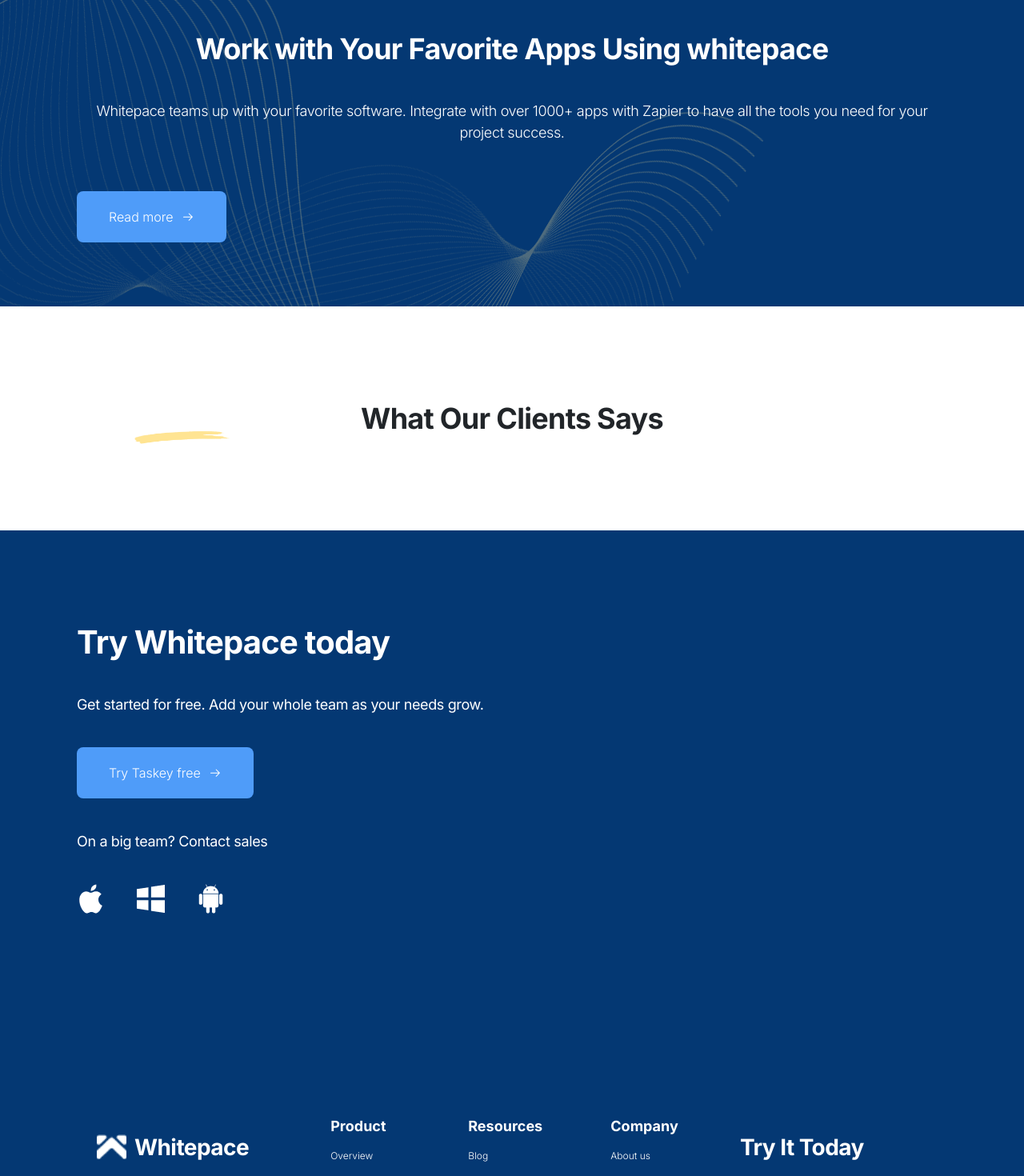
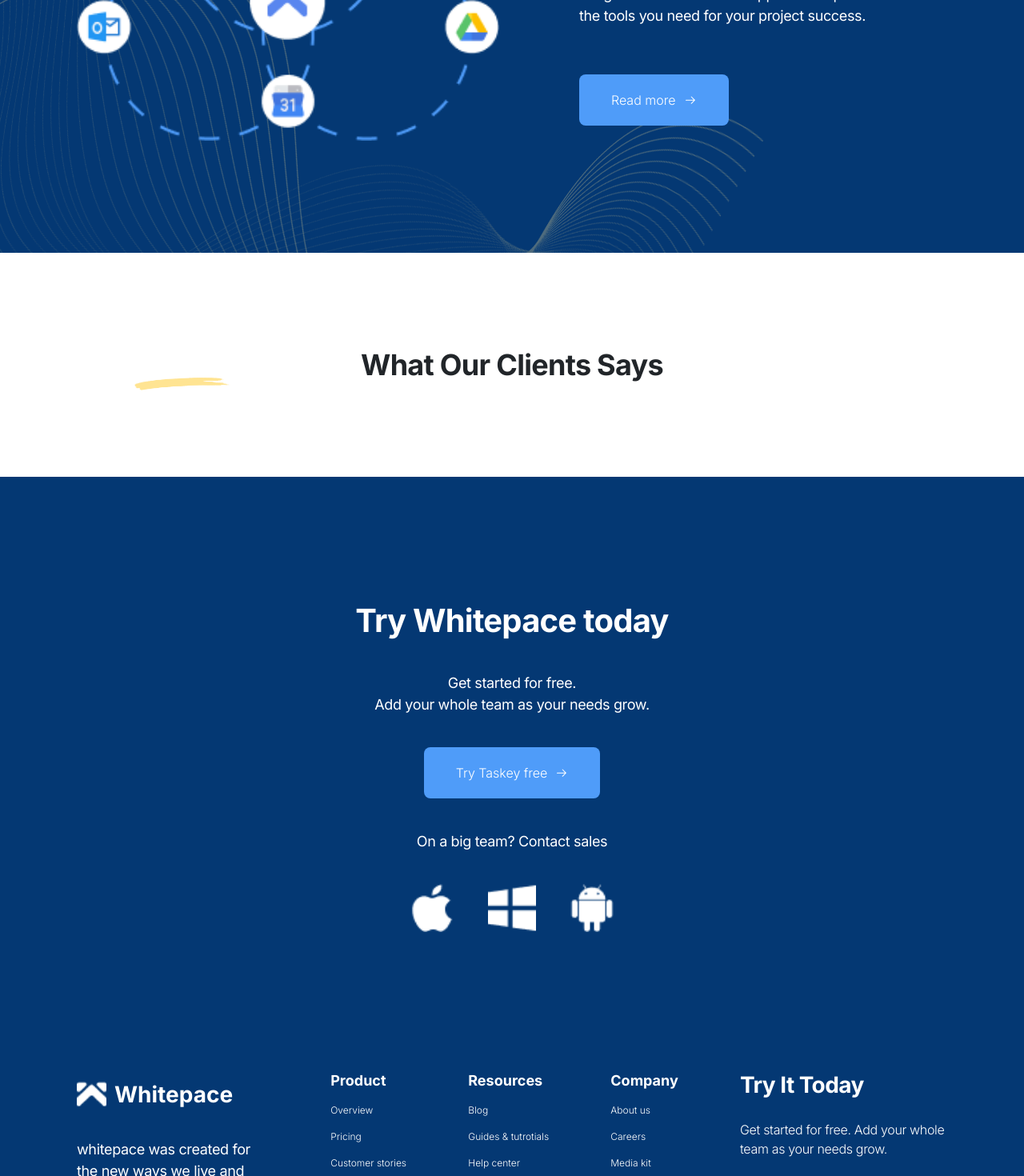
Before and after one commit to Kaliuzhnyi-Nazariy/whitepace, a Next.js app: page / in a window 1280 px wide. Shown: the part 4740-6210 px from the top of the page at 80% size. Built offline with nearby package versions, Linux system fonts and the light colour scheme.

Commit message:
added some corrections to styles

```diff
--- a/app/components/Customise.tsx
+++ b/app/components/Customise.tsx
@@ -11,13 +11,7 @@
       extraStyles="py-[100px] min-[768px]:py-[140px] "
       flexStyle="min-[1152px]:flex min-[1152px]:items-center min-[1152px]:justify-between "
     >
-      <PhotoSkeleton
-        extraStyle="mb-[60px] min-[1152px]:m-0 min-[1152px]:h-[398px] "
-        lpW={670}
-        lpH={500}
-        descW={714}
-        descH={532}
-      />
+      <PhotoSkeleton extraStyle="mb-[60px] min-[1152px]:m-0 min-[1152px]:h-[398px] " />
       <div className="min-[1152px]:w-[494px] min-[1440px]:w-[646px] ">
         <TitleWithDrawing
           ImageLink="/vector.png"
@@ -33,9 +27,7 @@
           editors (Rich Text or Markdown). Or create your own scripts and
           plugins using the Extension API.
         </Text>
-        <Button anotherPlace="max-[1151px]:mx-auto min-[1152px]:mr-auto ">
-          Let{"'"}s Go{" "}
-        </Button>
+        <Button>Let{"'"}s Go </Button>
       </div>
     </Section>
   );
--- a/app/components/FooterComponent/Footer.tsx
+++ b/app/components/FooterComponent/Footer.tsx
@@ -14,8 +14,8 @@
   const liStyles = "flex flex-col max-md:items-center md:items-start";
 
   return (
-    <Section extraStyles="pt-[140px] justify-start bg-[var(--darkerprimary)] text-[var(--background)] py-8 ">
-      <div className="mt-20 flex flex-col max-md:items-center md:items-start">
+    <Section extraStyles="pt-[140px] justify-start bg-[var(--darkerprimary)] text-[var(--background)]  min-[768px]:pt-20 min-[768px]:pb-[100px] min-[1152px]:pt-[140px] ">
+      <div className="flex flex-col max-md:items-center md:items-start">
         <ul className="flex flex-col max-[1152px]:gap-20 min-[1152px]:flex-row min-[1152px]:justify-between min-[1152px]:w-full ">
           <li className={liStyles}>
             <Info />
@@ -32,8 +32,9 @@
           <li className={liStyles}>
             <TryIt
               extraStyle="w-[201px] min-[1152px]:w-[259px] "
-              textStyle="font-light text-start min-[1152px]:tracking-[-2%] min-[1152px]:text-[16px] "
-              titleStyle="tracking-[-2%] text-[28px] min-[1152px]:text-start "
+              textStyle="font-light text-center min-[1152px]:tracking-[-0.02em] min-[1152px]:text-[16px] min-[768px]:text-start "
+              titleStyle=" min-[1152px]:text-start"
+              newFontSize="text-[28px]"
               buttonStyle="w-[187px]"
               anotherBtnPlace="min-[1152px]:mr-auto "
             />
--- a/app/components/FooterComponent/Info.tsx
+++ b/app/components/FooterComponent/Info.tsx
@@ -6,9 +6,15 @@
 const Info = () => {
   return (
     <div className="min-[1152px]:w-60 ">
-      <div className="flex gap-2.5 items-center justify-center ">
+      <div className="flex gap-2.5 items-center justify-center min-[768px]:justify-start h-[34px] min-[768px]:h-[62px] max-[1151px]:h-[62px] ">
         <Image src="/logoicon.png" alt="company logo" width={37} height={29} />
-        <Title extraStyles="text-[28px] ">Whitepace</Title>
+        <Title
+          newFontSize=" text-[28px] tracking-normal min-[768px]:text-[52px] min-[1152px]:text-[28px]   "
+          extraStyles="text-start  "
+          isHero
+        >
+          Whitepace
+        </Title>
       </div>
       <Text extraStyles=" text-center md:text-start ">
         whitepace was created for the new ways we live and work.{" "}
--- a/app/components/FooterComponent/TryIt.tsx
+++ b/app/components/FooterComponent/TryIt.tsx
@@ -9,10 +9,18 @@
   textStyle = "",
   buttonStyle = "",
   anotherBtnPlace = "",
+  newFontSize = "",
 }) => {
   return (
     <div className={extraStyle}>
-      <Title extraStyles={titleStyle}>Try It Today</Title>
+      <Title
+        changedLetSpace="leading-[39px]"
+        extraStyles={titleStyle}
+        newFontSize={newFontSize}
+        isHero
+      >
+        Try It Today
+      </Title>
       <Text extraStyles={textStyle}>
         Get started for free. Add your whole team as your needs grow.
       </Text>
--- a/app/components/Hero.tsx
+++ b/app/components/Hero.tsx
@@ -11,7 +11,7 @@
   return (
     <Section
       extraStyles="relative bg-[var(--darkerprimary)] py-20 flex max-[1152px]:flex-col justify-center items-center text-center text-[var(--background)] overflow-hidden z-0 max-[1152px]:pt-[140px] max-[1152px]:pb-[100px] min-[1152px]:flex-row min-[1152px]:py-[140px] "
-      flexStyle="min-[1152px]:contents"
+      flexStyle="min-[1152px]:flex min-[1152px]:items-center min-[1152px]:justify-between "
     >
       <BgPict width={1026} height={633} rotDeg={18} />
       <div className="z-10 max-[1152px]:mt-20 min-[1152px]:w-[562px] ">
@@ -37,7 +37,7 @@
           Try Whitepace Free
         </Button>
       </div>
-      <PhotoSkeleton extraStyle="min-[1152px]:m-0 max-[1152px]:mt-[100px]  " />
+      <PhotoSkeleton />
     </Section>
   );
 };
--- a/app/components/Try.tsx
+++ b/app/components/Try.tsx
@@ -7,16 +7,26 @@
 
 const TryComponent = () => {
   return (
-    <Section extraStyles="pt-[100px] justify-start bg-[var(--darkerprimary)] text-[var(--background)] pb-8 ">
-      <Title extraStyles="text-start text-[40px] ">Try Whitepace today</Title>
-      <Text extraStyles="text-start">
-        Get started for free. Add your whole team as your needs grow.
+    <Section extraStyles="pt-[100px] justify-start bg-[var(--darkerprimary)] text-[var(--background)] pb-8 min-[768px]:pt-[140px] ">
+      <div className="min-[1152px]:w-[608px] mx-auto ">
+        <Title extraStyles="text-start text-[40px] min-[1152px]:text-center  ">
+          Try Whitepace today
+        </Title>
+        <Text extraStyles="text-start min-[1152px]:text-center ">
+          Get started for free.
+          <br />
+          Add your whole team as your needs grow.
         </Text>
-      <Button changedMT="mt-10" anotherPlace="mr-auto">
+        <Button
+          changedMT="mt-10"
+          anotherPlace="max-[1151px]:mr-auto min-[1152px]:mx-auto "
+        >
           Try Taskey free
         </Button>
-      <Text extraStyles="text-start mt-10">On a big team? Contact sales</Text>
-      <ul className="flex gap-10 mt-10">
+        <Text extraStyles="text-start mt-10  min-[1152px]:text-center">
+          On a big team? Contact sales
+        </Text>
+        <ul className="flex gap-10 mt-10  min-[1152px]:justify-center">
           <li>
             <a href="https://www.apple.com/" target="_blank">
               <Image
@@ -24,6 +34,7 @@
                 alt="Apple logo"
                 width={35}
                 height={36}
+                className="min-[768px]:w-[60px] min-[768px]:h-[60px] "
               />
             </a>
           </li>
@@ -37,6 +48,7 @@
                 alt="Windows logo"
                 width={35}
                 height={36}
+                className="min-[768px]:w-[60px] min-[768px]:h-[60px] "
               />
             </a>
           </li>
@@ -47,10 +59,12 @@
                 alt="Android logo"
                 width={35}
                 height={36}
+                className="min-[768px]:w-[60px] min-[768px]:h-[60px] "
               />
             </a>{" "}
           </li>
         </ul>
+      </div>
     </Section>
   );
 };
--- a/app/components/WorkWith.tsx
+++ b/app/components/WorkWith.tsx
@@ -8,7 +8,10 @@
 
 const WorkWith = () => {
   return (
-    <Section extraStyles="bg-[var(--darkerprimary)] py-20 relative z-0 overflow-hidden text-[var(--background)] ">
+    <Section
+      extraStyles="bg-[var(--darkerprimary)] py-20 relative z-0 overflow-hidden text-[var(--background)] min-[768px]:py-[140px] "
+      flexStyle="flex max-[1151px]:flex-col items-center min-[1152px]:flex-row min-[1152px]:justify-between "
+    >
       {/* <BgPict width={1144} height={700} rotDeg={29.38} /> */}
 
       <div className="absolute z-[-1] w-full h-full select-none overflow-hidden outline-amber-700 outline-1 top-0 left-0">
@@ -20,23 +23,25 @@
           className="absolute top-[580px] left-[290px] -translate-x-1/2 -translate-y-1/2 rotate-[29.38deg] min-w-[1144px] h-[700px] z-[-1] pointer-events-none overflow-hidden"
         />
       </div>
-      <div className="relative w-[286px] h-[232px] overflow-hidden ">
+      <div className="relative w-[286px] h-[232px] overflow-hidden min-[768px]:w-[485px] min-[768px]:h-[392px] min-[1152px]:w-[528px] min-[1152px]:h-[427px] min-[1440px]:w-[582px] min-[1440px]:h-[471px] ">
         <Image
           src={"/apps.png"}
           alt="programs we work with"
           fill
-          className="relativeoverflow-hidden"
+          className="relative overflow-hidden   "
         />
       </div>
-      <Title extraStyles="tracking-[-2%] mt-[100px] ">
+      <div className="min-[1152px]:w-[460px] min-[1440px]:w-[694px] min-[1920px]:w-[798px] ">
+        <Title extraStyles="min-[1152px]:text-start max-[1151px]:mt-[100px] ">
           Work with Your Favorite Apps Using whitepace
         </Title>
-      <Text>
+        <Text extraStyles="text-center min-[1152px]:text-start ">
           Whitepace teams up with your favorite software. Integrate with over
           1000+ apps with Zapier to have all the tools you need for your project
           success.
         </Text>
         <Button>Read more</Button>
+      </div>
     </Section>
   );
 };
```
Lines whose indentation alone changed are shown as unchanged.
